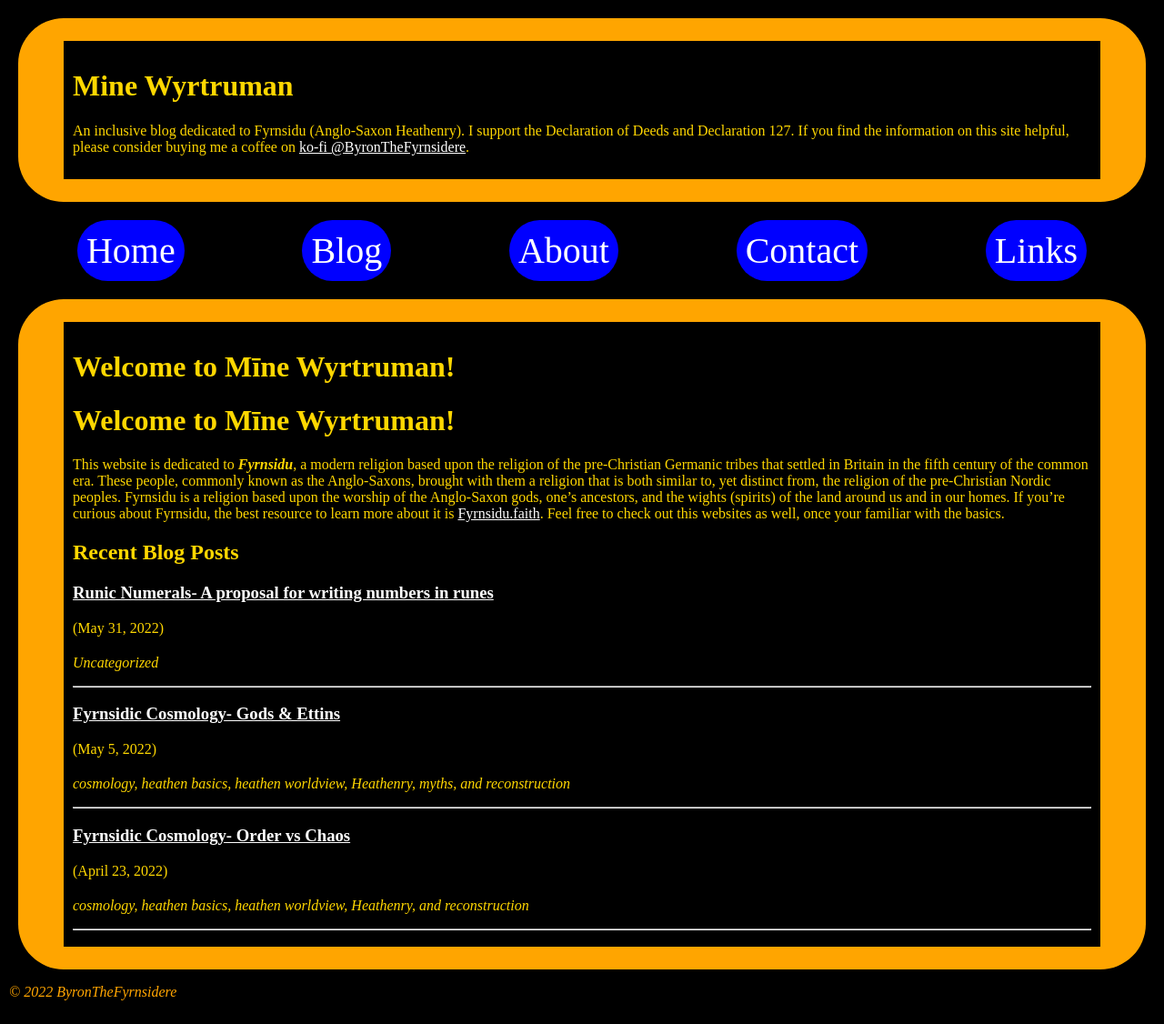
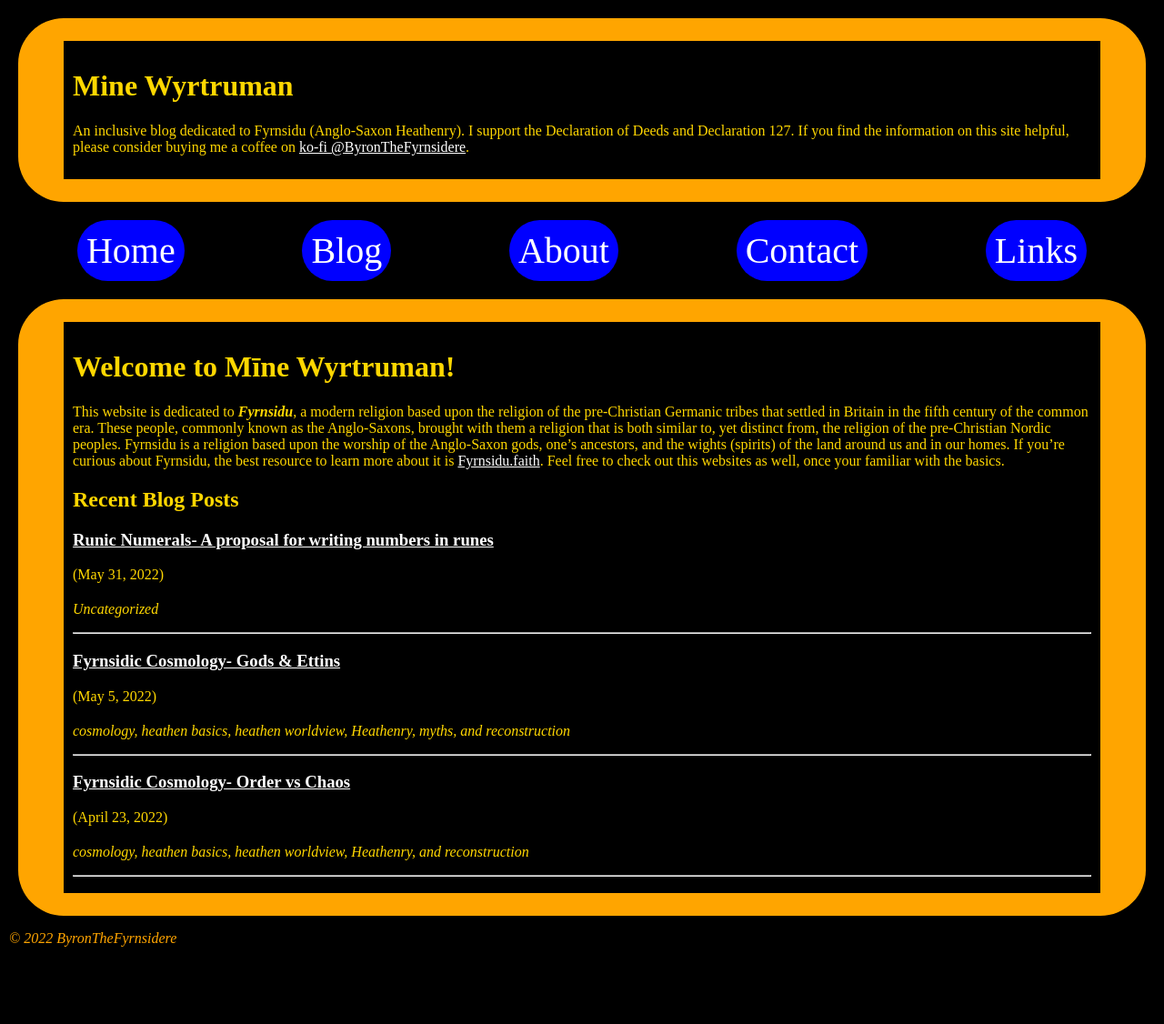
Before and after one commit to byronpendason/byronpendason.github.io, a Jekyll site: the page built from index.md, in a window 1280 px wide. Shown: the whole page at 91% size. Built offline with Jekyll 4.4.1, drawn with Linux system fonts in a browser that asks for light colours; our own code applies the rules of GitHub Pages for plain Markdown files; comment, search, counter and statistics services are not loaded; after the commit the page ends 1067 px from its top, so only the background shows below that; some of the changed lines change nothing that is shown.

Commit message:
Update index.md

```diff
--- a/index.md
+++ b/index.md
@@ -1,4 +1,8 @@
-# Welcome to Mīne Wyrtruman!
+---
+title: Welcome to Mīne Wyrtruman!
+author: ByronTheFyrnsidere
+permalink: /
+---
 
 This website is dedicated to ***Fyrnsidu***, a modern religion based upon the religion of the
 pre-Christian Germanic tribes that settled in Britain in the fifth century of the common era.
```
